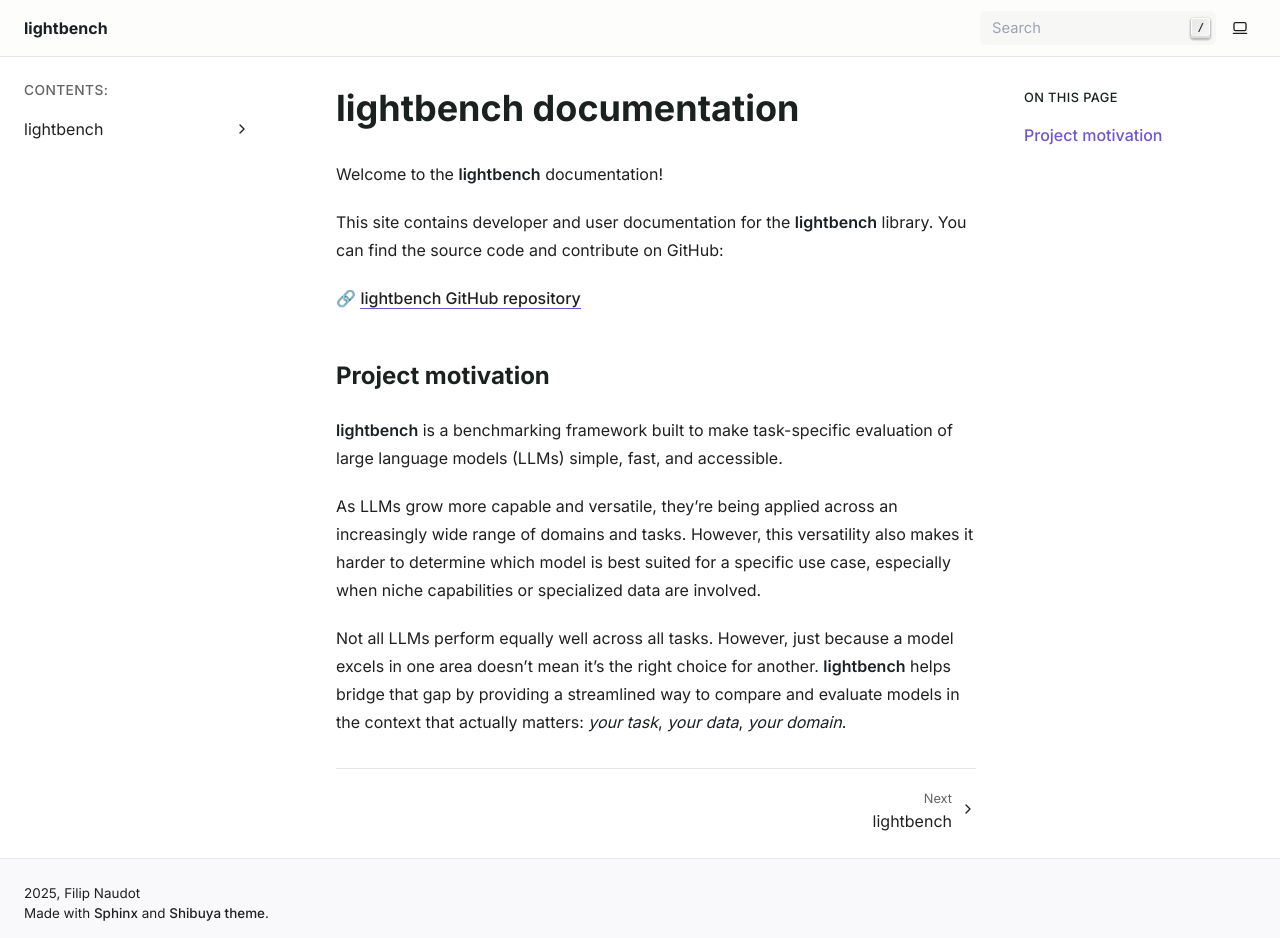
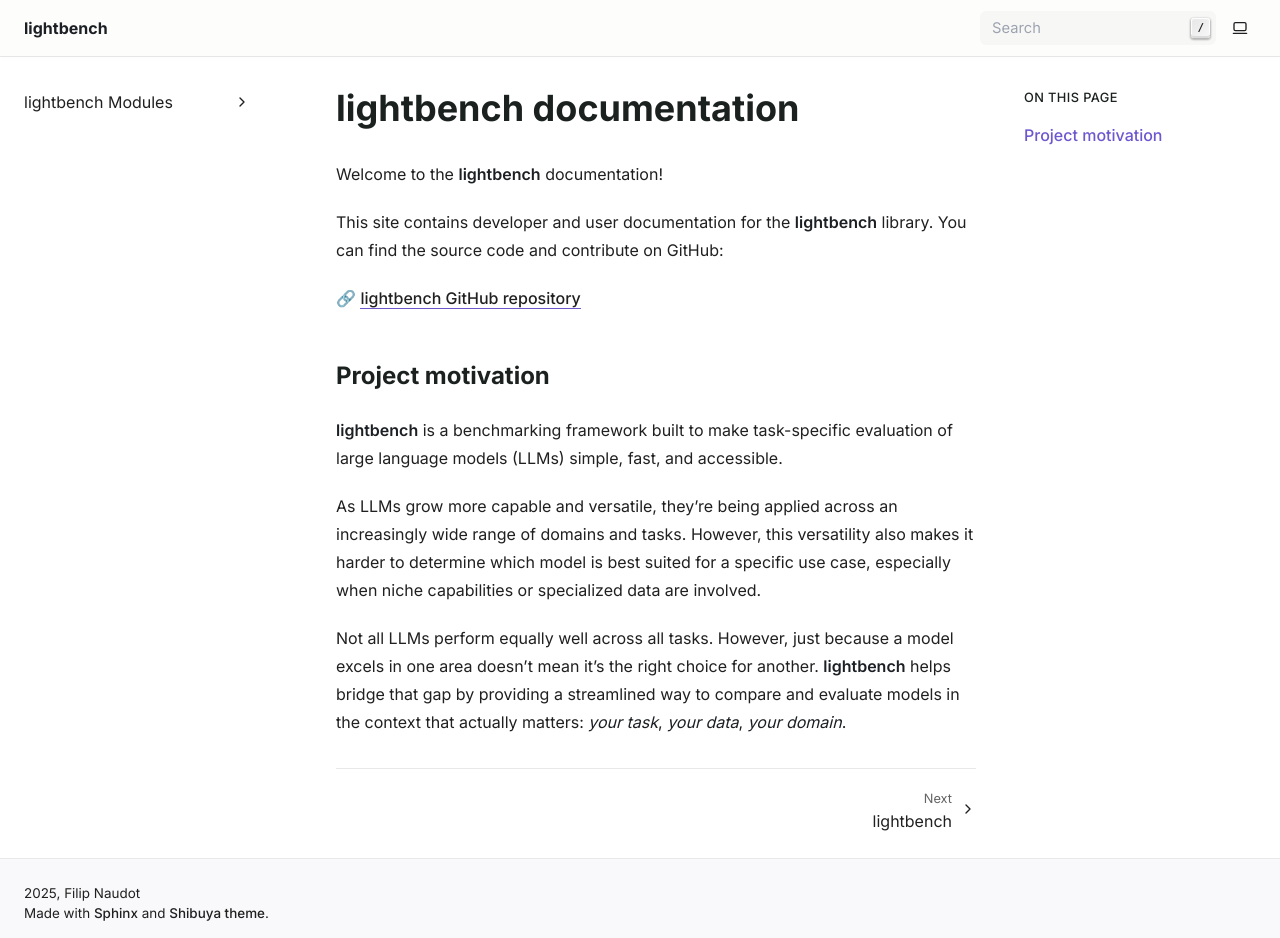
Before and after one commit to filipnaudot/lightbench, a Sphinx documentation site: the page built from docs/index.rst, in a window 1280 px wide and 938 px high. Built offline with Sphinx 7.4.7, drawn with Linux system fonts in a browser that asks for light colours.

Commit message:
Small bugfixes

```diff
--- a/docs/index.rst
+++ b/docs/index.rst
@@ -32,7 +32,6 @@
 
 .. toctree::
    :maxdepth: 2
-   :caption: Contents:
    :hidden:
 
-   lightbench
+   lightbench Modules <lightbench>
--- a/docs/lightbench.evaluators.rst
+++ b/docs/lightbench.evaluators.rst
@@ -1,3 +1,5 @@
+:orphan:
+
 lightbench.evaluators
 =====================
 
--- a/docs/lightbench.loaders.rst
+++ b/docs/lightbench.loaders.rst
@@ -1,3 +1,5 @@
+:orphan:
+
 lightbench.loaders
 ==================
 
--- a/docs/lightbench.metrics.rst
+++ b/docs/lightbench.metrics.rst
@@ -1,3 +1,5 @@
+:orphan:
+
 lightbench.metrics
 ==================
 
--- a/docs/lightbench.utils.rst
+++ b/docs/lightbench.utils.rst
@@ -1,3 +1,5 @@
+:orphan:
+
 lightbench.utils
 ================
 
```
Also changed, not shown: docs/lightbench.rst (line endings or trailing spaces).
